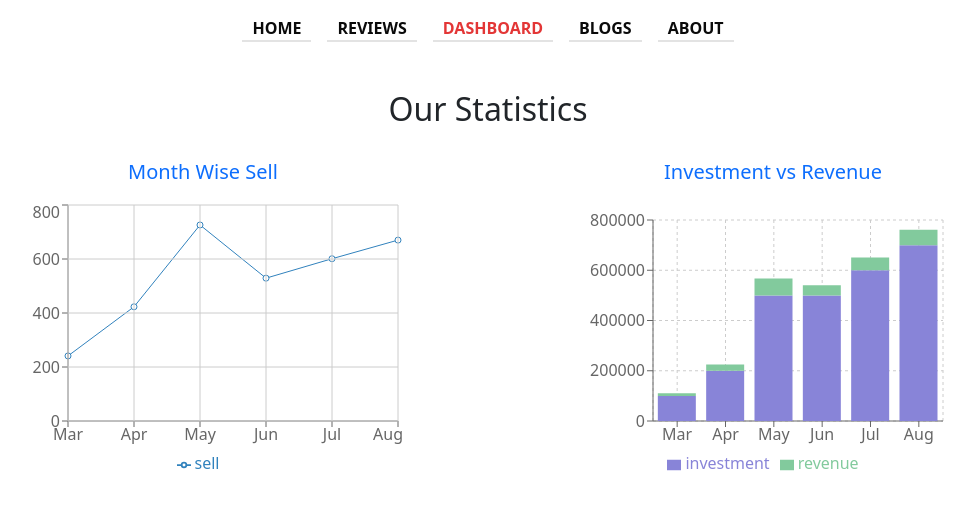
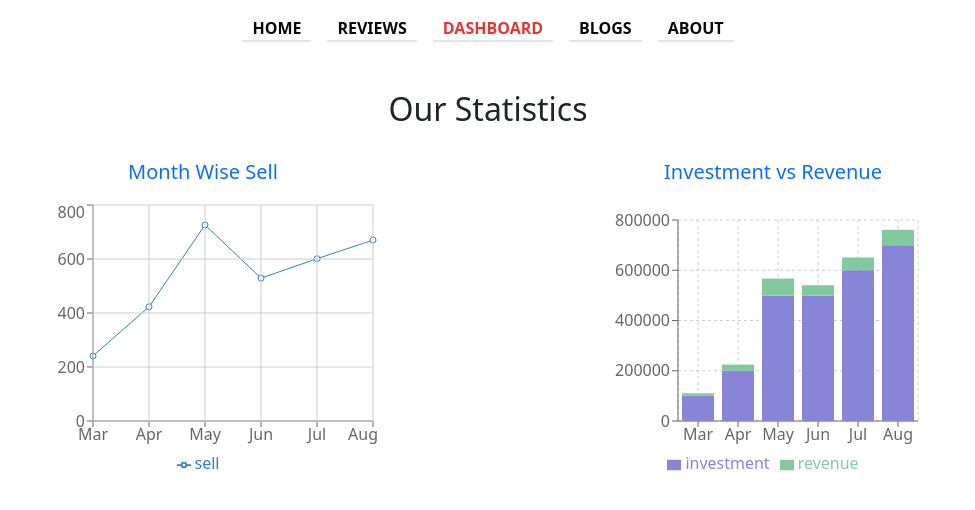
Before and after one commit to ishtiyak98/product-analysis-website, a React (Create React App) app: page /dashboard in a window 1280 px wide. Shown: the top 510 px of the page, without its empty margins (152-1127 px from the left). Built offline with nearby package versions, Linux system fonts and the light colour scheme.

Commit message:
readme and 404 page edited

```diff
--- a/src/components/BarGraph/BarGraph.js
+++ b/src/components/BarGraph/BarGraph.js
@@ -15,7 +15,7 @@ const BarGraph = ({ data }) => {
       <div className="">
         <h5 className="text-center text-primary py-2">Investment vs Revenue</h5>
         <BarChart
-          width={400}
+          width={350}
           height={280}
           data={data}
           margin={{
--- a/src/components/LineGraph/LineGraph.js
+++ b/src/components/LineGraph/LineGraph.js
@@ -4,6 +4,7 @@ import {
   Line,
   XAxis,
   YAxis,
+  ResponsiveContainer,
   CartesianGrid,
   Tooltip,
   Legend,
@@ -13,7 +14,7 @@ const LineGraph = ({ data }) => {
     <div className="d-flex justify-content-center">
       <div>
         <h5 className="text-center text-primary py-2">Month Wise Sell</h5>
-        <LineChart width={400} height={280} data={data}>
+          <LineChart width={350} height={280} data={data}>
             <Line dataKey={"sell"}></Line>
             <XAxis dataKey={"month"}></XAxis>
             <YAxis></YAxis>
--- a/src/components/NotFound/NotFound.js
+++ b/src/components/NotFound/NotFound.js
@@ -1,10 +1,18 @@
 import React from 'react';
+import errorImg from '../../assets/error.jpg'
 
 const NotFound = () => {
     return (
-        <div className='text-center'>
-            <h1>404 Error</h1>
-            <h3>Page Not Found!</h3>
+        <div className='container pb-5'>
+            <div className='row d-flex align-items-center'>
+                <div className='col-lg-6'>
+                    <img className='img-fluid' src={errorImg} width={500} alt="" />
+                </div>
+                <div className='col-lg-6'>
+                    <h1 className='text-primary fw-bold text-center'>404 Error</h1>
+                    <h3 className='text-primary fw-bold text-center'>Page Not Found!</h3>
+                </div>
+            </div>
         </div>
     );
 };
```
Also changed, not shown: src/assets/error.jpg (added), 1 other file (tests, documents, lock files or other folders). Lines whose indentation alone changed are shown as unchanged.
